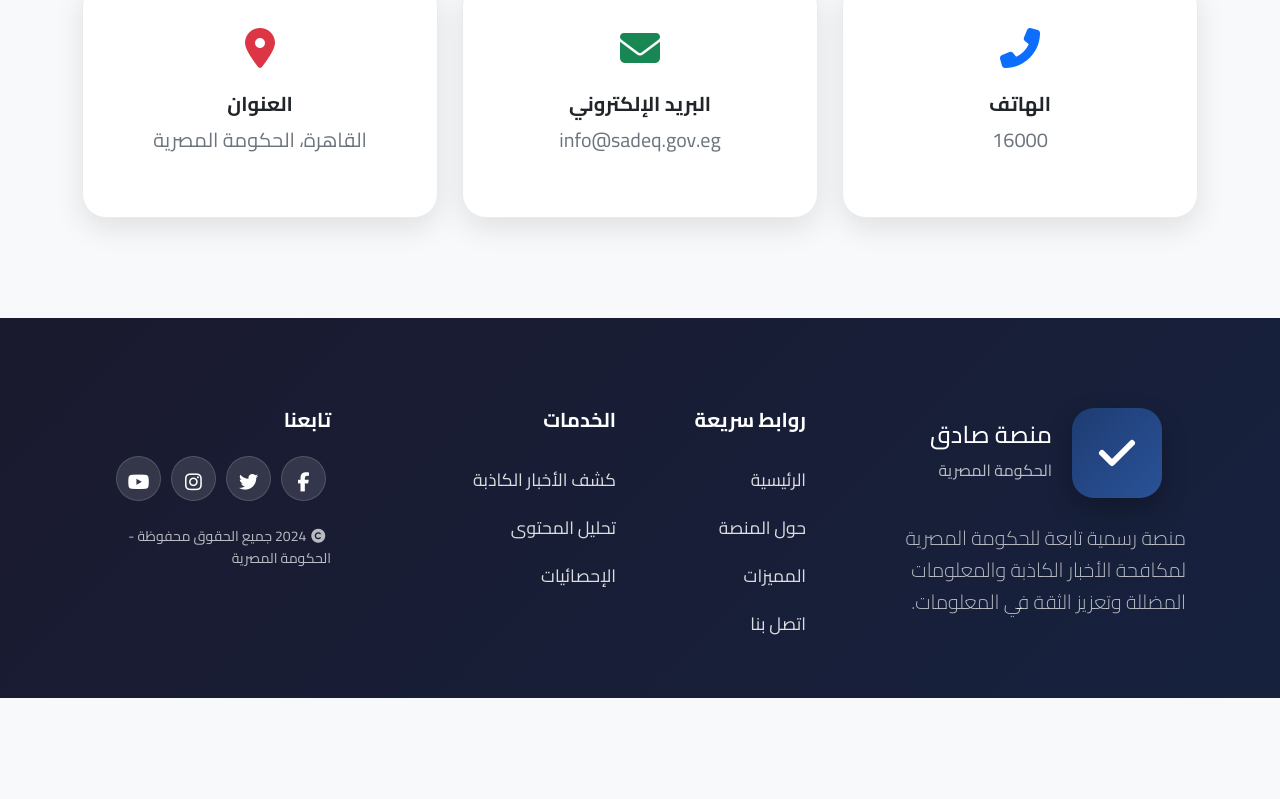
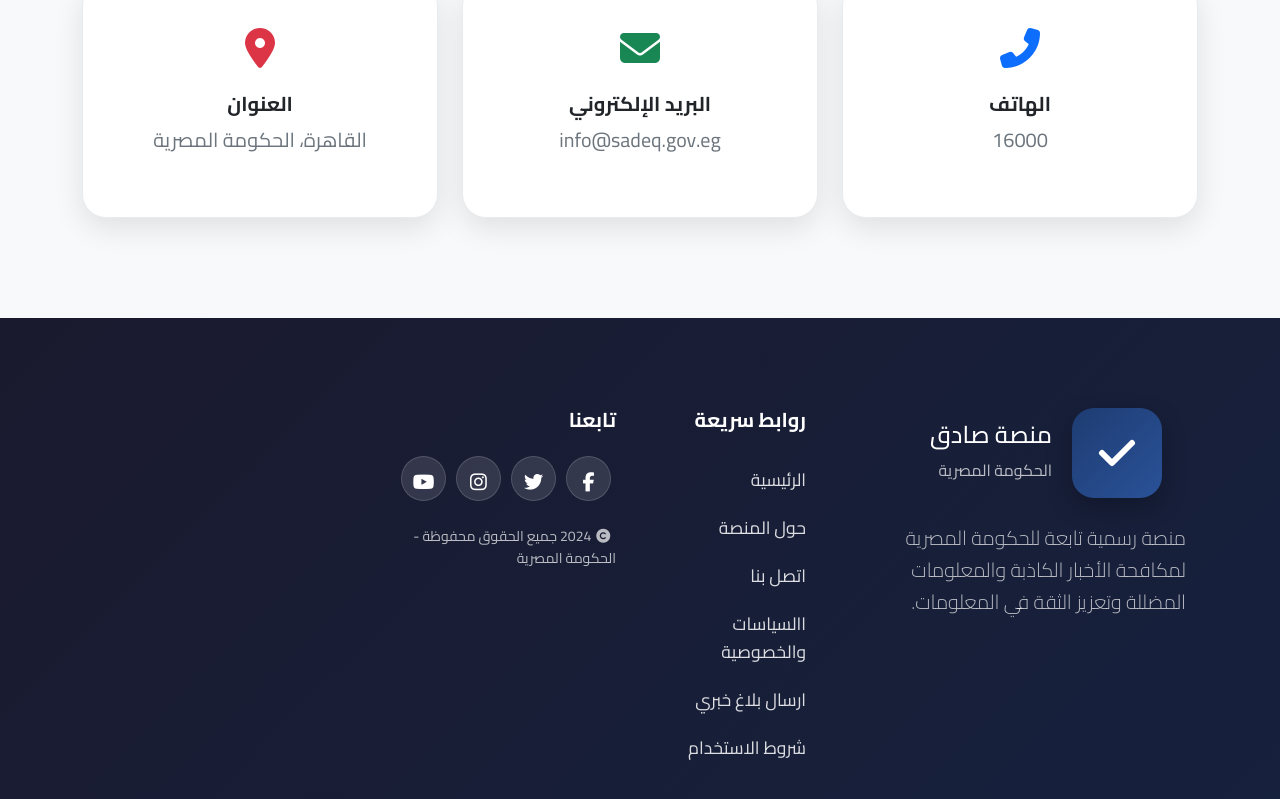
Before and after one commit to mohamed438201/front, a React (Create React App) app: page / in a window 1280 px wide. Shown: the part 2883-3682 px from the top of the page. Before the commit the page ends 3581 px from the top, so only its background shows below. Built offline with nearby package versions, Linux system fonts and the light colour scheme.

Commit message:
Update Home.jsx

```diff
--- a/src/pages/Home.jsx
+++ b/src/pages/Home.jsx
@@ -1325,20 +1325,18 @@ const handleSearch = async (e) => {
             <div className="col-lg-2 col-md-4 col-6">
               <h5 className="fw-bold mb-4">روابط سريعة</h5>
               <div className="footer-links">
-                <a href="#home" onClick={(e) => { e.preventDefault(); setPage('home'); }}>الرئيسية</a>
-                <a href="#about" onClick={(e) => { e.preventDefault(); document.getElementById('about')?.scrollIntoView({ behavior: 'smooth' }); }}>حول المنصة</a>
-                <a href="#features" onClick={(e) => { e.preventDefault(); document.getElementById('features')?.scrollIntoView({ behavior: 'smooth' }); }}>المميزات</a>
-                <a href="#contact" onClick={(e) => { e.preventDefault(); document.getElementById('contact')?.scrollIntoView({ behavior: 'smooth' }); }}>اتصل بنا</a>
+                <a href="/" onClick={(e) => { e.preventDefault(); setPage('home'); }}>الرئيسية</a>
+                <a href="about" onClick={(e) => { e.preventDefault(); document.getElementById('about')?.scrollIntoView({ behavior: 'smooth' }); }}>حول المنصة</a>
+                <a href="contact" onClick={(e) => { e.preventDefault(); document.getElementById('contact')?.scrollIntoView({ behavior: 'smooth' }); }}>اتصل بنا</a>
+                <a href="privacy" onClick={(e) => { e.preventDefault(); document.getElementById('privacy')?.scrollIntoView({ behavior: 'smooth' }); }}>االسياسات والخصوصية</a>
+                <a href="report" onClick={(e) => { e.preventDefault(); document.getElementById('report')?.scrollIntoView({ behavior: 'smooth' }); }}>ارسال بلاغ خبري</a>
+                <a href="terms" onClick={(e) => { e.preventDefault(); document.getElementById('terms')?.scrollIntoView({ behavior: 'smooth' }); }}>شروط الاستخدام</a>
+
+
+
               </div>
             </div>
-            <div className="col-lg-3 col-md-4 col-6">
-              <h5 className="fw-bold mb-4">الخدمات</h5>
-              <div className="footer-links">
-                <a href="#search-heading" onClick={(e) => { e.preventDefault(); document.querySelector('.search-container')?.scrollIntoView({ behavior: 'smooth' }); }}>كشف الأخبار الكاذبة</a>
-                <a href="#features" onClick={(e) => { e.preventDefault(); document.getElementById('features')?.scrollIntoView({ behavior: 'smooth' }); }}>تحليل المحتوى</a>
-                <a href="#about" onClick={(e) => { e.preventDefault(); document.getElementById('about')?.scrollIntoView({ behavior: 'smooth' }); }}>الإحصائيات</a>
-              </div>
-            </div>
+
             <div className="col-lg-3 col-md-4">
               <h5 className="fw-bold mb-4">تابعنا</h5>
               <div className="social-links mb-4">
```
